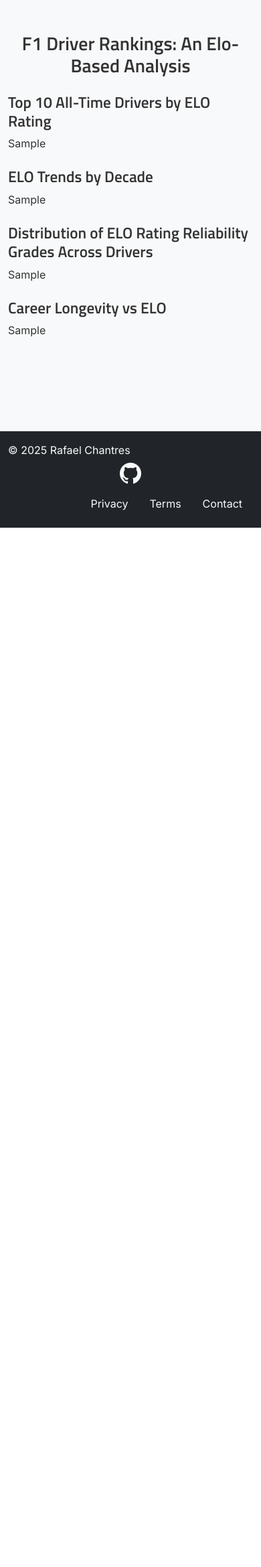
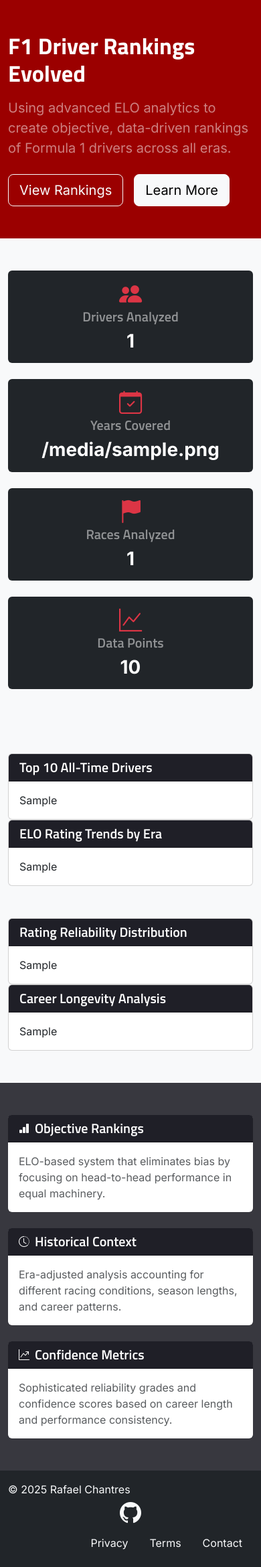
Before and after one commit to rafachan3/f1-elo-ranking, a Flask app: template templates/index.html in a window 390 px wide. Shown: the part 56-2396 px from the top of the page at 67% size. Before the commit the page ends 844 px from the top, so only its background shows below. Run offline with Flask 3, Linux system fonts and the light colour scheme; the template is opened without the code that fills it: most values are stand-ins (such as "Sample title", 1, 10 or a date in 2020); parts of the project's set-up code (start-up, migrations or seed data) failed here and were passed over; some libraries are stand-ins or nearby versions.

Commit message:
feat(homepage): implement new responsive dark-themed design
Redesigned homepage with F1-inspired styling:

- Dark-themed hero section with F1 branding
- Interactive stats dashboard with dynamic counters
- Grid layout for data visualizations
- Features section highlighting key capabilities
- Updated button styling using Bootstrap's 'btn-danger' class for better thematic alignment

Maintains existing charts while providing improved visual hierarchy and user experience aligned with F1's aesthetic.

```diff
--- a/data_processor.py
+++ b/data_processor.py
@@ -44,7 +44,6 @@ class F1DataProcessor:
 
         self.races = self.races[self.races['name'] != 'Indianapolis 500']
 
-        print("Creating driver objects...")
         # Initialize driver objects
         for _, driver_row in self.drivers.iterrows():
             driver_id = driver_row['driverId']
@@ -57,7 +56,6 @@ class F1DataProcessor:
         driver = self.drivers_dict.get(driver_id)
 
         if not driver or driver.first_year is None or driver.last_year is None:
-            print(f"Driver {driver_id} not found or missing year data")
             return pd.DataFrame(columns=['year', 'driverId', 'elo_rating'])
 
         # Create progression data
@@ -75,8 +73,6 @@ class F1DataProcessor:
 
         # Verify array lengths
         if len(years) != len(ratings):
-            print(f"Warning: Mismatch in array lengths for driver {driver_id}")
-            print(f"Years: {len(years)}, Ratings: {len(ratings)}")
             # Adjust ratings array if necessary
             if len(ratings) > len(years):
                 ratings = ratings[-len(years):]
@@ -106,7 +102,6 @@ class F1DataProcessor:
         return pd.DataFrame(columns=['year', 'driverId', 'elo_rating'])
 
     def process_races(self):
-        print("Starting race processing")
         races_sorted = self.races.sort_values(by=["year", "round"])
         race_results = self.results[['raceId', 'driverId', 'constructorId', 'positionOrder', 'statusId', 'grid', 'position', 'laps']]
 
--- a/forms.py
+++ b/forms.py
@@ -28,4 +28,4 @@ class ContactForm(FlaskForm):
         Length(min=10, max=1000, message="Message must be between 10 and 1000 characters")
     ])
 
-    submit = SubmitField('Submit')
+    submit = SubmitField('Submit', render_kw={'class': 'btn btn-danger'})
--- a/main.py
+++ b/main.py
@@ -4,14 +4,10 @@ from flask_bootstrap import Bootstrap5
 from flask_mail import Mail, Message
 from data_processor import F1DataProcessor
 from database_utils import update_database_from_df
-import plotly.express as px
-import plotly.graph_objects as go
-from plotly.subplots import make_subplots
 from visualization_utils import DriverVisualizationUtils
 import pandas as pd
 from dotenv import load_dotenv
 from datetime import datetime
-import numpy as np
 import os
 from forms import ContactForm
 
@@ -81,7 +77,7 @@ def complete_rankings():
     if search_query:
         query = query.filter(DriverEloRanking.driver.ilike(f"%{search_query}%"))
 
-     # Get filtered and ordered results
+    # Get filtered and ordered results
     drivers = query.order_by(DriverEloRanking.elo_rating.desc()).all()
 
     # Add ranking to each driver
@@ -119,20 +115,35 @@ def home():
     drivers = DriverEloRanking.query.all()
     df = pd.DataFrame([{col.name: getattr(driver, col.name) for col in DriverEloRanking.__table__.columns} for driver in drivers])
 
+    # Initialize F1DataProcessor to get actual processed races
+    processor = F1DataProcessor()
+    processor.load_data()
+    # Get races after filtering (excluding Indy 500 and any other filtered races)
+    races_df = processor.races
+
+    # Calculate statistics
+    stats = {
+        'drivers_count': len(df),
+        'years_covered': df['last_year'].max() - df['first_year'].min(),
+        'races_count': len(races_df),
+        'data_points': len(df) * len(df.columns)
+    }
+
     # Initialize visualization utils
     viz_utils = DriverVisualizationUtils()
 
-    # Generate all charts
+    # Generate charts
     bar_chart = viz_utils.create_top_drivers_chart(df)
     line_chart = viz_utils.create_era_trends_chart(df)
     pie_chart = viz_utils.create_reliability_distribution_chart(df)
     scatter_chart = viz_utils.create_career_longevity_chart(df)
 
     return render_template('index.html',
-                           bar_chart=bar_chart.to_html(full_html=False),
-                           line_chart=line_chart.to_html(full_html=False),
-                           pie_chart=pie_chart.to_html(full_html=False),
-                           scatter_chart=scatter_chart.to_html(full_html=False))
+                         stats=stats,
+                         bar_chart=bar_chart.to_html(full_html=False),
+                         line_chart=line_chart.to_html(full_html=False),
+                         pie_chart=pie_chart.to_html(full_html=False),
+                         scatter_chart=scatter_chart.to_html(full_html=False))
 
 @app.route('/methodology')
 def methodology():
--- a/templates/compare.html
+++ b/templates/compare.html
@@ -30,7 +30,7 @@
                 </select>
             </div>
             <div class="col-md-2">
-                <button type="submit" class="btn btn-primary w-100">Compare</button>
+                <button type="submit" class="btn btn-danger w-100">Compare</button>
             </div>
         </div>
         <div class="mt-2">
--- a/templates/index.html
+++ b/templates/index.html
@@ -1,33 +1,165 @@
 {% extends "base.html" %}
 
 {% block content %}
-<div class="container mt-5">
-    <h1 class="text-center mb-4">F1 Driver Rankings: An Elo-Based Analysis</h1>
-    <div class="row">
-        <!-- Top Drivers by ELO -->
-        <div class="col-md-6 mb-4">
-            <h3>Top 10 All-Time Drivers by ELO Rating</h3>
-            {{ bar_chart | safe }}
+<!-- Hero Section -->
+<div style="background-color: #9b0000;" class="py-5">
+    <div class="container">
+        <div class="row align-items-center">
+            <div class="col-lg-8">
+                <h1 class="display-4 fw-bold mb-3 text-white">F1 Driver Rankings Evolved</h1>
+                <p class="lead mb-4 text-white-50">Using advanced ELO analytics to create objective, data-driven rankings of Formula 1 drivers across all eras.</p>
+                <div class="d-flex gap-3">
+                    <a href="{{ url_for('complete_rankings') }}" class="btn btn-outline-light btn-lg">View Rankings</a>
+                    <a href="{{ url_for('methodology') }}" class="btn btn-light btn-lg">Learn More</a>
+                </div>
+            </div>
+            <div class="col-lg-4 d-none d-lg-block">
+                <div class="text-center">
+                    <i class="bi bi-trophy text-white display-1"></i>
+                </div>
+            </div>
         </div>
+    </div>
+</div>
 
-        <!-- ELO Trends by Era -->
-        <div class="col-md-6 mb-4">
-            <h3>ELO Trends by Decade</h3>
-            {{ line_chart | safe }}
+<!-- Key Stats Section -->
+<div class="py-5">
+    <div class="container">
+        <div class="row g-4">
+            <div class="col-md-3">
+                <div class="card border-0 h-100 bg-dark">
+                    <div class="card-body text-center">
+                        <i class="bi bi-people-fill text-danger display-4 mb-3"></i>
+                        <h5 class="card-title text-white-50">Drivers Analyzed</h5>
+                        <p class="display-6 fw-bold text-white mb-0">{{ stats.drivers_count }}</p>
+                    </div>
+                </div>
+            </div>
+            <div class="col-md-3">
+                <div class="card border-0 h-100 bg-dark">
+                    <div class="card-body text-center">
+                        <i class="bi bi-calendar-check text-danger display-4 mb-3"></i>
+                        <h5 class="card-title text-white-50">Years Covered</h5>
+                        <p class="display-6 fw-bold text-white mb-0">{{ stats.years_covered }}</p>
+                    </div>
+                </div>
+            </div>
+            <div class="col-md-3">
+                <div class="card border-0 h-100 bg-dark">
+                    <div class="card-body text-center">
+                        <i class="bi bi-flag-fill text-danger display-4 mb-3"></i>
+                        <h5 class="card-title text-white-50">Races Analyzed</h5>
+                        <p class="display-6 fw-bold text-white mb-0">{{ '{:,}'.format(stats.races_count) }}</p>
+                    </div>
+                </div>
+            </div>
+            <div class="col-md-3">
+                <div class="card border-0 h-100 bg-dark">
+                    <div class="card-body text-center">
+                        <i class="bi bi-graph-up text-danger display-4 mb-3"></i>
+                        <h5 class="card-title text-white-50">Data Points</h5>
+                        <p class="display-6 fw-bold text-white mb-0">{{ '{:,}'.format(stats.data_points) }}</p>
+                    </div>
+                </div>
+            </div>
+        </div>
+    </div>
+</div>
+
+<!-- Analysis Section -->
+<div class="container py-5">
+    <!-- Top Drivers Chart -->
+    <div class="row mb-5">
+        <div class="col-lg-6">
+            <div class="card h-100">
+                <div class="card-header">
+                    <h3 class="h5 mb-0">Top 10 All-Time Drivers</h3>
+                </div>
+                <div class="card-body">
+                    {{ bar_chart | safe }}
+                </div>
+            </div>
+        </div>
+        <div class="col-lg-6">
+            <div class="card h-100">
+                <div class="card-header">
+                    <h3 class="h5 mb-0">ELO Rating Trends by Era</h3>
+                </div>
+                <div class="card-body">
+                    {{ line_chart | safe }}
+                </div>
+            </div>
         </div>
     </div>
 
+    <!-- Additional Charts -->
     <div class="row">
-        <!-- Driver Reliability Grades -->
-        <div class="col-md-6 mb-4">
-            <h3> Distribution of ELO Rating Reliability Grades Across Drivers </h3>
-            {{ pie_chart | safe }}
+        <div class="col-lg-6">
+            <div class="card h-100">
+                <div class="card-header">
+                    <h3 class="h5 mb-0">Rating Reliability Distribution</h3>
+                </div>
+                <div class="card-body">
+                    {{ pie_chart | safe }}
+                </div>
+            </div>
         </div>
+        <div class="col-lg-6">
+            <div class="card h-100">
+                <div class="card-header">
+                    <h3 class="h5 mb-0">Career Longevity Analysis</h3>
+                </div>
+                <div class="card-body">
+                    {{ scatter_chart | safe }}
+                </div>
+            </div>
+        </div>
+    </div>
+</div>
 
-        <!-- Career Longevity vs ELO -->
-        <div class="col-md-6 mb-4">
-            <h3>Career Longevity vs ELO</h3>
-            {{ scatter_chart | safe }}
+<!-- Features Section -->
+<div class="header-step py-5">
+    <div class="container">
+        <div class="row g-4">
+            <div class="col-md-4">
+                <div class="card border-0 h-100">
+                    <div class="card-header">
+                        <div class="d-flex align-items-center">
+                            <i class="bi bi-bar-chart-fill me-2"></i>
+                            <h4 class="h5 mb-0">Objective Rankings</h4>
+                        </div>
+                    </div>
+                    <div class="card-body">
+                        <p class="text-muted mb-0">ELO-based system that eliminates bias by focusing on head-to-head performance in equal machinery.</p>
+                    </div>
+                </div>
+            </div>
+            <div class="col-md-4">
+                <div class="card border-0 h-100">
+                    <div class="card-header">
+                        <div class="d-flex align-items-center">
+                            <i class="bi bi-clock-history me-2"></i>
+                            <h4 class="h5 mb-0">Historical Context</h4>
+                        </div>
+                    </div>
+                    <div class="card-body">
+                        <p class="text-muted mb-0">Era-adjusted analysis accounting for different racing conditions, season lengths, and career patterns.</p>
+                    </div>
+                </div>
+            </div>
+            <div class="col-md-4">
+                <div class="card border-0 h-100">
+                    <div class="card-header">
+                        <div class="d-flex align-items-center">
+                            <i class="bi bi-graph-up-arrow me-2"></i>
+                            <h4 class="h5 mb-0">Confidence Metrics</h4>
+                        </div>
+                    </div>
+                    <div class="card-body">
+                        <p class="text-muted mb-0">Sophisticated reliability grades and confidence scores based on career length and performance consistency.</p>
+                    </div>
+                </div>
+            </div>
         </div>
     </div>
 </div>
--- a/templates/rankings.html
+++ b/templates/rankings.html
@@ -63,7 +63,7 @@
 
                     <!-- Filter Buttons -->
                     <div class="col-12">
-                        <button type="submit" class="btn btn-primary">Apply Filters</button>
+                        <button type="submit" class="btn btn-danger">Apply Filters</button>
                         <a href="{{ url_for('complete_rankings') }}" class="btn btn-secondary">Clear Filters</a>
                     </div>
                 </div>
```
